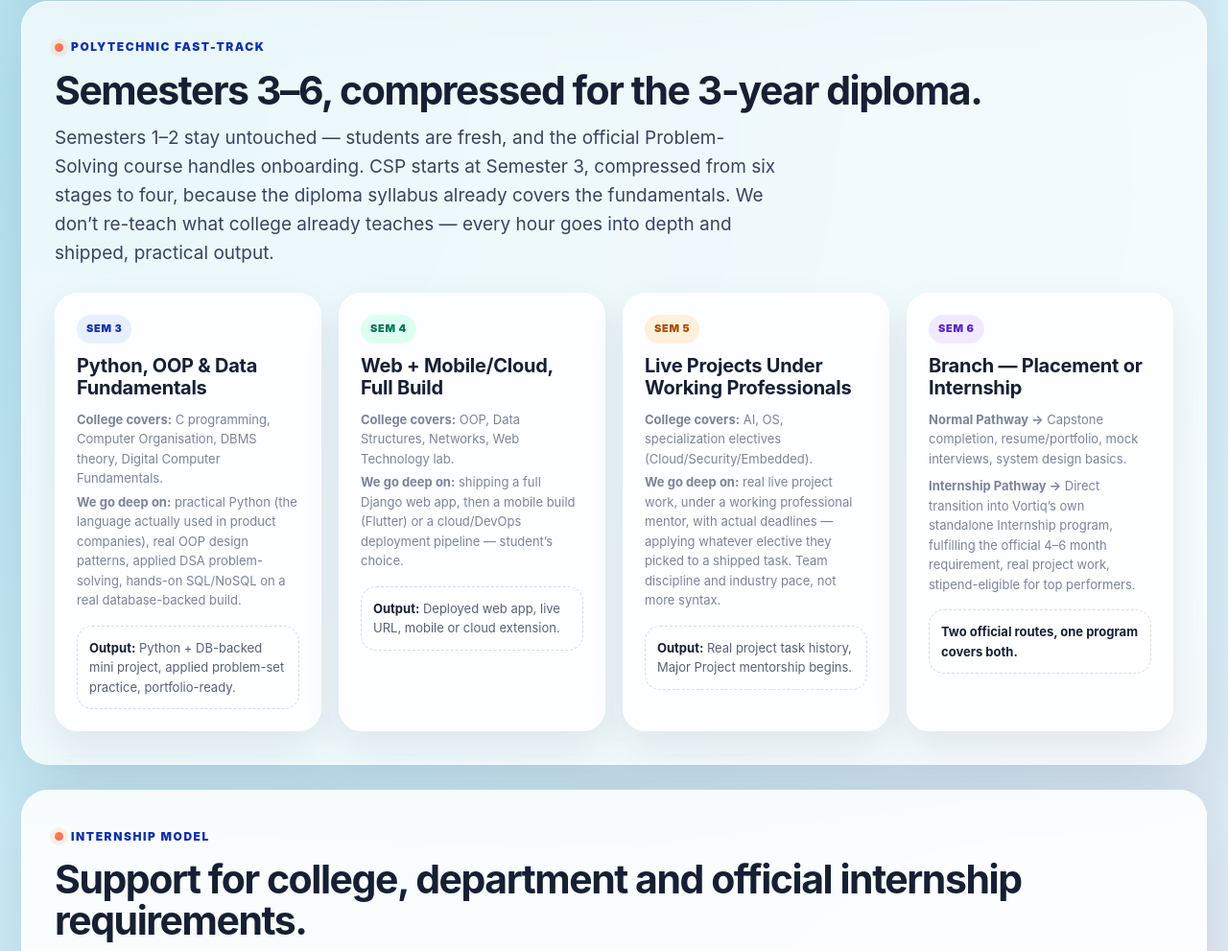
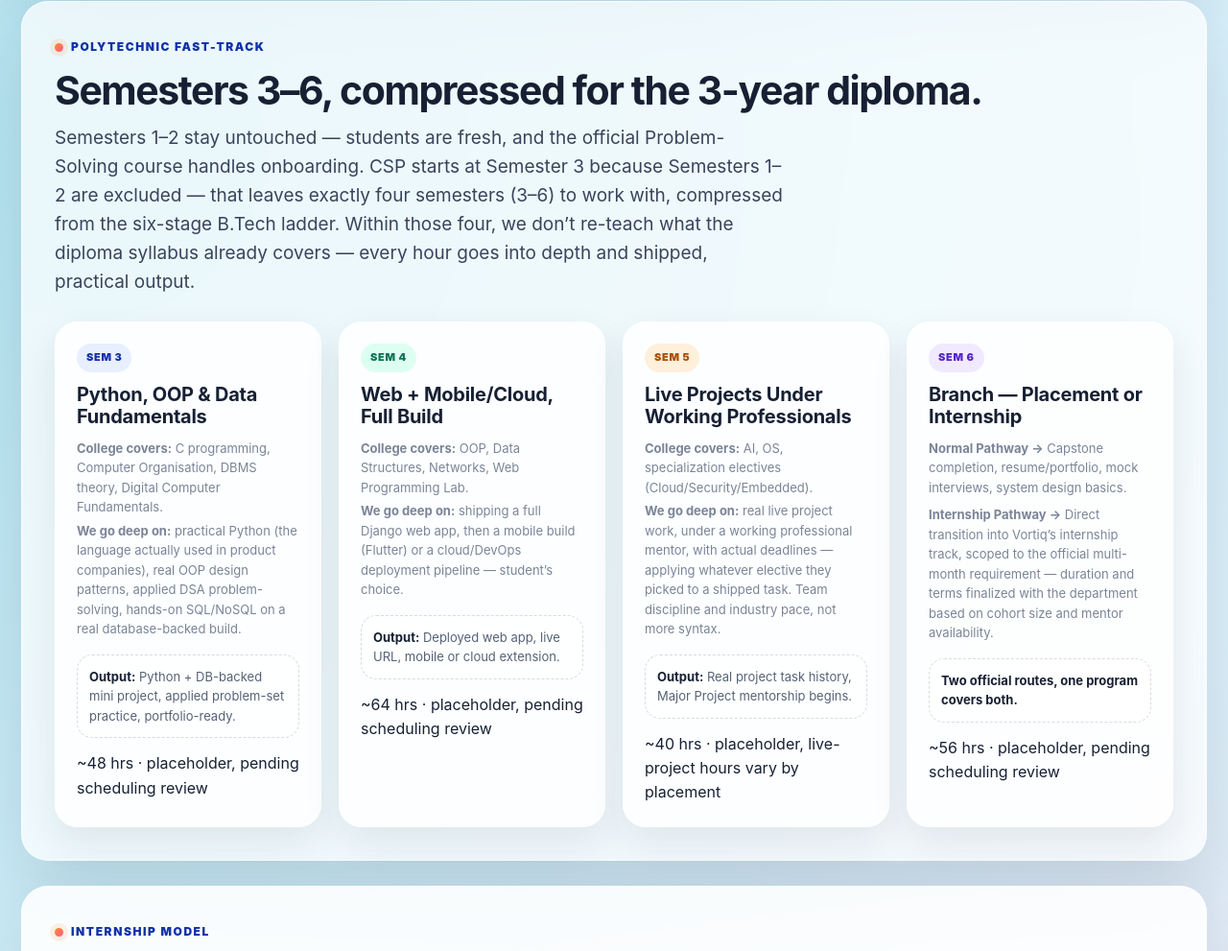
Before and after one commit to robindev2026-a11y/vortiq-proposal, a plain HTML site: page index.html in a window 1280 px wide. Shown: the part 6440-7431 px from the top of the page at 96% size. Drawn offline with Linux system fonts and the light colour scheme.

Commit message:
fix: polytechnic patch — course name correction, softened internship claim, hrs placeholders, reasoning rewrite

```diff
--- a/index.html
+++ b/index.html
@@ -1946,7 +1946,7 @@
         <section class="section" id="polytechnic">
             <span class="eyebrow">Polytechnic Fast-Track</span>
             <h2>Semesters 3&ndash;6, compressed for the 3-year diploma.</h2>
-            <p class="lead">Semesters 1&ndash;2 stay untouched &mdash; students are fresh, and the official Problem-Solving course handles onboarding. CSP starts at Semester 3, compressed from six stages to four, because the diploma syllabus already covers the fundamentals. We don&rsquo;t re-teach what college already teaches &mdash; every hour goes into depth and shipped, practical output.</p>
+            <p class="lead">Semesters 1&ndash;2 stay untouched &mdash; students are fresh, and the official Problem-Solving course handles onboarding. CSP starts at Semester 3 because Semesters 1&ndash;2 are excluded &mdash; that leaves exactly four semesters (3&ndash;6) to work with, compressed from the six-stage B.Tech ladder. Within those four, we don&rsquo;t re-teach what the diploma syllabus already covers &mdash; every hour goes into depth and shipped, practical output.</p>
             <div class="grid four" style="margin-top:26px;">
 
                 <div class="card">
@@ -1955,14 +1955,16 @@
                     <p style="font-size:13px; color:var(--muted); margin:10px 0 4px;"><strong>College covers:</strong> C programming, Computer Organisation, DBMS theory, Digital Computer Fundamentals.</p>
                     <p style="font-size:13px; color:var(--muted); margin-bottom:12px;"><strong>We go deep on:</strong> practical Python (the language actually used in product companies), real OOP design patterns, applied DSA problem-solving, hands-on SQL/NoSQL on a real database-backed build.</p>
                     <div class="output"><b>Output:</b> Python + DB-backed mini project, applied problem-set practice, portfolio-ready.</div>
+                    <div class="hrs" style="position:static; margin-top:14px; border-radius:12px;">~48 hrs &middot; placeholder, pending scheduling review</div>
                 </div>
 
                 <div class="card">
                     <span class="tag green">Sem 4</span>
                     <h3>Web + Mobile/Cloud, Full Build</h3>
-                    <p style="font-size:13px; color:var(--muted); margin:10px 0 4px;"><strong>College covers:</strong> OOP, Data Structures, Networks, Web Technology lab.</p>
+                    <p style="font-size:13px; color:var(--muted); margin:10px 0 4px;"><strong>College covers:</strong> OOP, Data Structures, Networks, Web Programming Lab.</p>
                     <p style="font-size:13px; color:var(--muted); margin-bottom:12px;"><strong>We go deep on:</strong> shipping a full Django web app, then a mobile build (Flutter) or a cloud/DevOps deployment pipeline &mdash; student&rsquo;s choice.</p>
                     <div class="output"><b>Output:</b> Deployed web app, live URL, mobile or cloud extension.</div>
+                    <div class="hrs" style="position:static; margin-top:14px; border-radius:12px;">~64 hrs &middot; placeholder, pending scheduling review</div>
                 </div>
 
                 <div class="card">
@@ -1971,14 +1973,16 @@
                     <p style="font-size:13px; color:var(--muted); margin:10px 0 4px;"><strong>College covers:</strong> AI, OS, specialization electives (Cloud/Security/Embedded).</p>
                     <p style="font-size:13px; color:var(--muted); margin-bottom:12px;"><strong>We go deep on:</strong> real live project work, under a working professional mentor, with actual deadlines &mdash; applying whatever elective they picked to a shipped task. Team discipline and industry pace, not more syntax.</p>
                     <div class="output"><b>Output:</b> Real project task history, Major Project mentorship begins.</div>
+                    <div class="hrs" style="position:static; margin-top:14px; border-radius:12px;">~40 hrs &middot; placeholder, live-project hours vary by placement</div>
                 </div>
 
                 <div class="card">
                     <span class="tag purple">Sem 6</span>
                     <h3>Branch &mdash; Placement or Internship</h3>
                     <p style="font-size:13px; color:var(--muted); margin:10px 0 8px;"><strong>Normal Pathway &rarr;</strong> Capstone completion, resume/portfolio, mock interviews, system design basics.</p>
-                    <p style="font-size:13px; color:var(--muted); margin-bottom:12px;"><strong>Internship Pathway &rarr;</strong> Direct transition into Vortiq&rsquo;s own standalone Internship program, fulfilling the official 4&ndash;6 month requirement, real project work, stipend-eligible for top performers.</p>
+                    <p style="font-size:13px; color:var(--muted); margin-bottom:12px;"><strong>Internship Pathway &rarr;</strong> Direct transition into Vortiq&rsquo;s internship track, scoped to the official multi-month requirement &mdash; duration and terms finalized with the department based on cohort size and mentor availability.</p>
                     <div class="output"><b>Two official routes, one program covers both.</b></div>
+                    <div class="hrs" style="position:static; margin-top:14px; border-radius:12px;">~56 hrs &middot; placeholder, pending scheduling review</div>
                 </div>
 
             </div>
```
